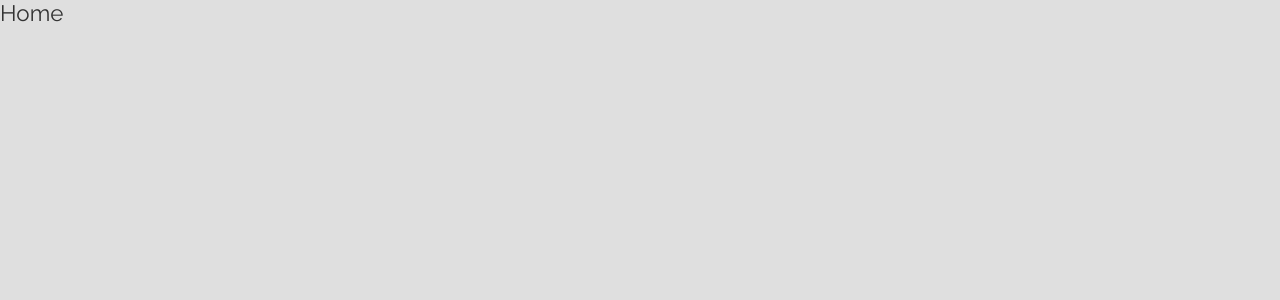
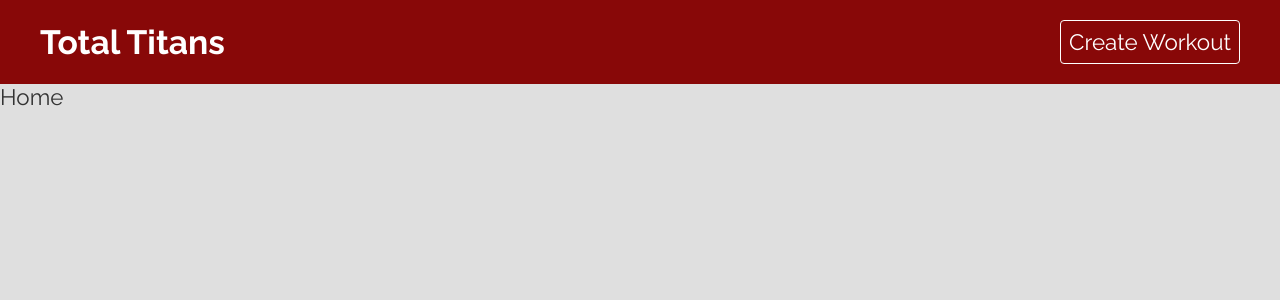
Before and after one commit to ESSODillon/Total_Titans, a React (Create React App) app: page / in a window 1280 px wide. Shown: the top 300 px of the page. Built offline with nearby package versions, Linux system fonts and the light colour scheme.

Commit message:
Navbar, useFetch and styling

```diff
--- a/src/App.js
+++ b/src/App.js
@@ -1,6 +1,7 @@
 import { BrowserRouter, Switch, Route } from "react-router-dom";
 
 // Page components
+import Navbar from "./components/Navbar";
 import Home from "./pages/home/Home";
 import Create from "./pages/create/Create";
 import Search from "./pages/search/Search";
@@ -13,6 +14,7 @@ function App() {
   return (
     <div className="App">
       <BrowserRouter>
+        <Navbar />
         <Switch>
           <Route exact path="/">
             <Home />
--- /dev/null
+++ b/src/components/Navbar.css
@@ -0,0 +1,28 @@
+.navbar {
+  background: #880808;
+  padding: 20px;
+  color: #fff;
+}
+.navbar nav {
+  display: flex;
+  align-items: center;
+  max-width: 1200px;
+  margin: 0 auto;
+}
+.navbar a.brand {
+  margin-right: auto;
+  color: #fff;
+  text-decoration: none;
+}
+.navbar a:last-child {
+  color: #fff;
+  text-decoration: none;
+  margin-left: 40px;
+  padding: 8px;
+  border: 1px solid #fff;
+  border-radius: 4px;
+}
+.navbar a:last-child:hover {
+  background: #fff;
+  color: #333;
+}
--- /dev/null
+++ b/src/components/Navbar.js
@@ -0,0 +1,19 @@
+import { Link } from "react-router-dom";
+
+// Styles
+import "./Navbar.css";
+
+import React from "react";
+
+export default function Navbar() {
+  return (
+    <div className="navbar">
+      <nav>
+        <Link to="/" className="brand">
+          <h1>Total Titans</h1>
+        </Link>
+        <Link to="/create">Create Workout</Link>
+      </nav>
+    </div>
+  );
+}
```
Also changed, not shown: src/hooks/useFetch.js (added, +48 -0 lines), 1 other file (tests, documents, lock files or other folders).
